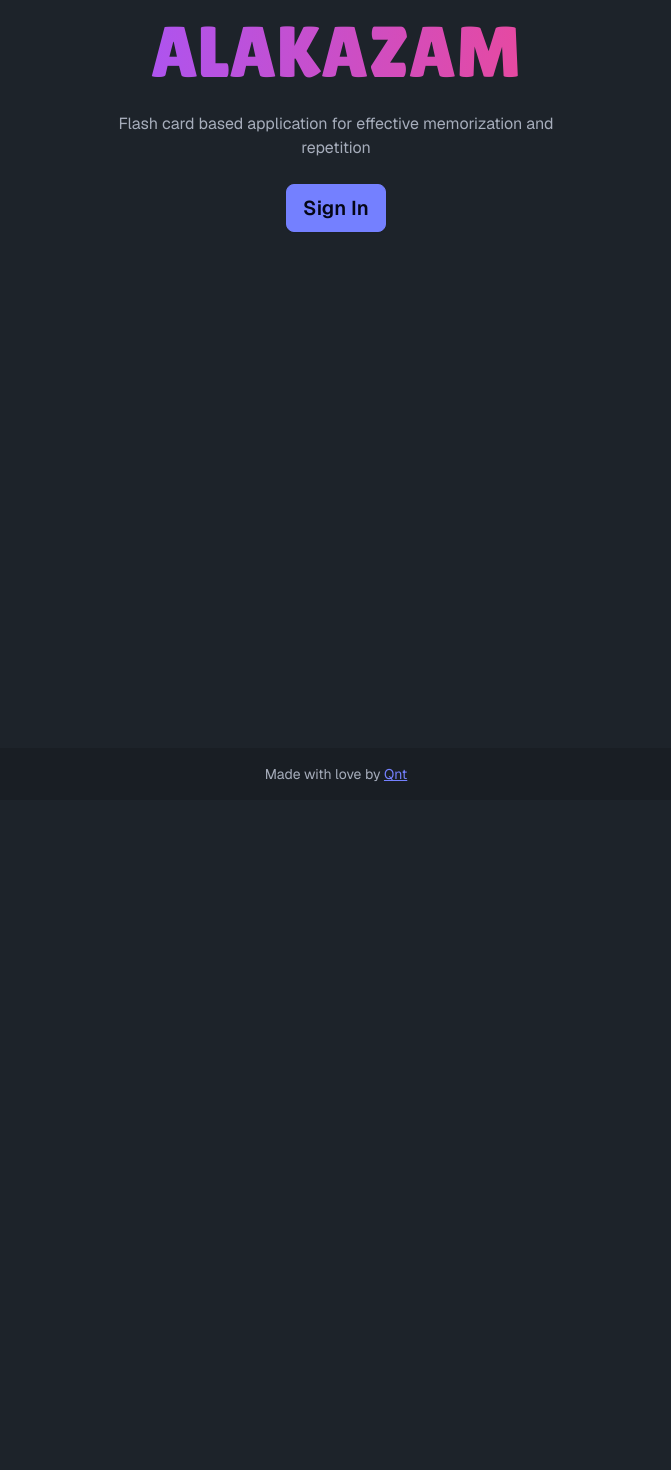
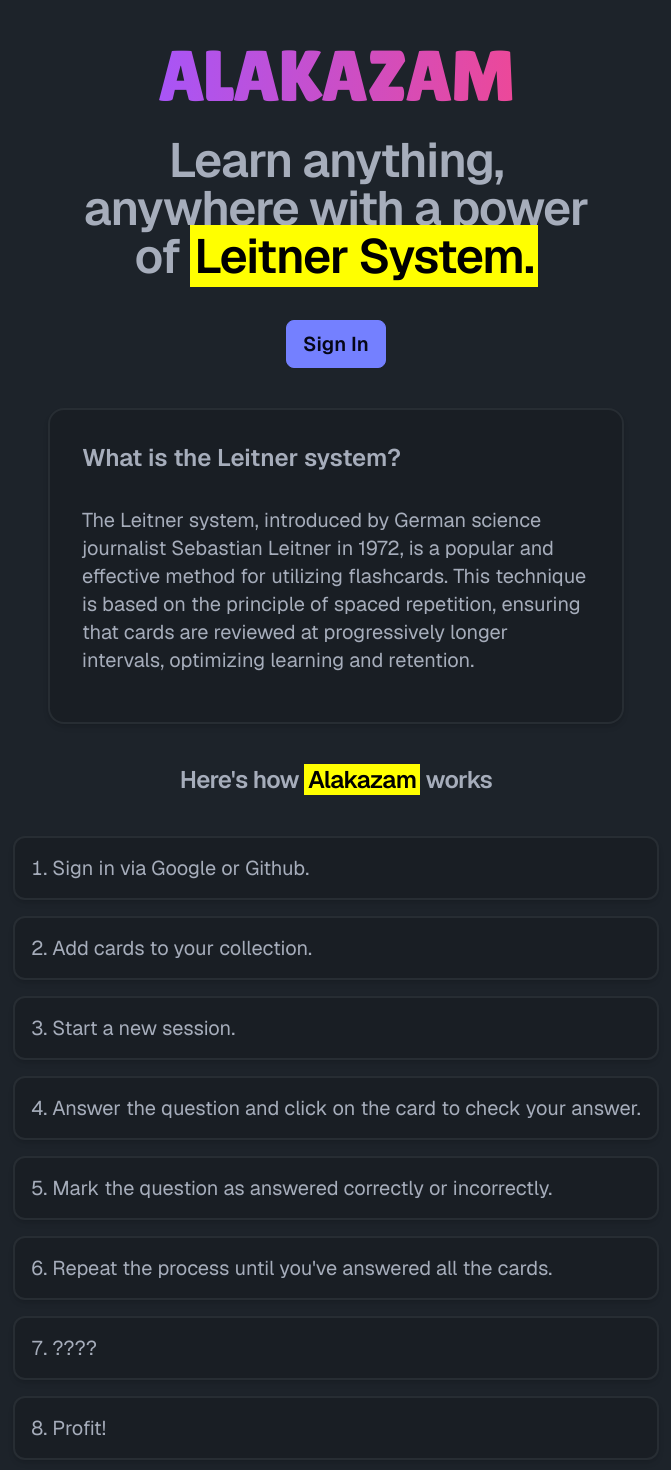
Before and after one commit to Qnt/alakazam, a Next.js app: page / in a window 1280 px wide. Shown: the top 1470 px of the page, without its empty margins (304-975 px from the left). Before the commit the page ends 800 px from the top, so only its background shows below. Built offline with nearby package versions, Linux system fonts and the light colour scheme; no server answers; what tailwindcss-3d would draw is missing.

Commit message:
change: landing page

```diff
--- a/src/app/_components/hero.tsx
+++ /dev/null
@@ -1,30 +0,0 @@
-import { SignInButton, SignedIn, SignedOut } from "@clerk/nextjs";
-import Link from "next/link";
-
-export default function Hero() {
-  return (
-    <div className="hero">
-      <div className="hero-content text-center">
-        <div className="max-w-md">
-          <h1 className="bg-gradient-to-r from-purple-500 to-pink-500 bg-clip-text font-logo text-5xl uppercase text-transparent sm:text-7xl">
-            Alakazam
-          </h1>
-          <p className="py-6 ">
-            Flash card based application for effective memorization and
-            repetition
-          </p>
-          <SignedOut>
-            <SignInButton>
-              <button className="btn btn-primary text-xl">Sign In</button>
-            </SignInButton>
-          </SignedOut>
-          <SignedIn>
-            <Link href="/dashboard">
-              <button className="btn btn-primary">Open Dashboard</button>
-            </Link>
-          </SignedIn>
-        </div>
-      </div>
-    </div>
-  );
-}
--- a/src/app/page.tsx
+++ b/src/app/page.tsx
@@ -1,10 +1,80 @@
+import { SignInButton, SignedIn, SignedOut } from "@clerk/nextjs";
+import Link from "next/link";
 import Footer from "./_components/footer";
-import Hero from "./_components/hero";
 
 export default function Page() {
   return (
     <>
-      <Hero />
+      <div className="mx-auto flex flex-col items-center p-4">
+        <div className="flex flex-col">
+          <div className="flex flex-col items-center">
+            <h1 className="bg-gradient-to-r from-purple-500 to-pink-500 bg-clip-text py-6 font-logo text-4xl uppercase tracking-tight text-transparent md:text-7xl">
+              Alakazam
+            </h1>
+            <h2 className="max-w-xl text-balance text-center text-3xl font-semibold leading-tight tracking-tight md:text-5xl">
+              Learn anything, anywhere with a power of{" "}
+              <mark className="px-1">Leitner System.</mark>
+            </h2>
+            <div className="py-10">
+              <SignedOut>
+                <SignInButton>
+                  <button className="btn btn-primary text-xl">Sign In</button>
+                </SignInButton>
+              </SignedOut>
+              <SignedIn>
+                <Link href="/dashboard">
+                  <button className="btn btn-primary">Open Dashboard</button>
+                </Link>
+              </SignedIn>
+            </div>
+          </div>
+
+          <div className="card mx-auto max-w-xl border-2 border-base-content/10 bg-base-200 shadow-md">
+            <div className="card-body lg:gap-8">
+              <h2 className="card-title md:text-2xl">
+                What is the Leitner system?
+              </h2>
+              <p className="pb-4 leading-normal tracking-normal md:text-xl">
+                The Leitner system, introduced by German science journalist
+                Sebastian Leitner in 1972, is a popular and effective method for
+                utilizing flashcards. This technique is based on the principle
+                of spaced repetition, ensuring that cards are reviewed at
+                progressively longer intervals, optimizing learning and
+                retention.
+              </p>
+            </div>
+          </div>
+        </div>
+        <h2 className="py-10 text-center text-2xl font-semibold tracking-tight">
+          Here&apos;s how <mark className="px-1">Alakazam</mark> works
+        </h2>
+        <ol className="flex list-inside list-decimal flex-col gap-4 text-pretty text-xl">
+          <li className="rounded-xl border-2 border-base-content/10 bg-base-200 p-4 shadow-md">
+            Sign in via Google or Github.
+          </li>
+          <li className="rounded-xl border-2 border-base-content/10 bg-base-200 p-4 shadow-md">
+            Add cards to your collection.
+          </li>
+          <li className="rounded-xl border-2 border-base-content/10 bg-base-200 p-4 shadow-md">
+            Start a new session.
+          </li>
+          <li className="rounded-xl border-2 border-base-content/10 bg-base-200 p-4 shadow-md">
+            Answer the question and click on the card to check your answer.
+          </li>
+          <li className="rounded-xl border-2 border-base-content/10 bg-base-200 p-4 shadow-md">
+            Mark the question as answered correctly or incorrectly.
+          </li>
+          <li className="rounded-xl border-2 border-base-content/10 bg-base-200 p-4 shadow-md">
+            Repeat the process until you&apos;ve answered all the cards.
+          </li>
+          <li className="rounded-xl border-2 border-base-content/10 bg-base-200 p-4 shadow-md">
+            ????
+          </li>
+          <li className="rounded-xl border-2 border-base-content/10 bg-base-200 p-4 shadow-md">
+            Profit!
+          </li>
+        </ol>
+      </div>
       <Footer />
     </>
   );
```
